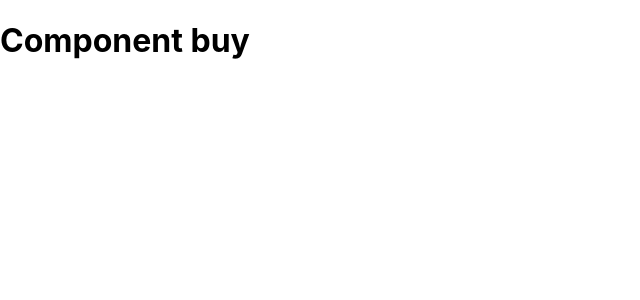
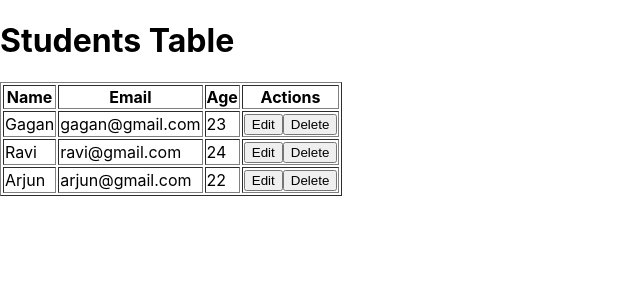
Before and after one commit to gagankumar8294/componentbuy-assignment, a React (Create React App) app: page / in a window 1280 px wide. Shown: the top 300 px of the page, without its empty margins (0-640 px from the left). Built offline with nearby package versions, Linux system fonts and the light colour scheme.

Commit message:
cretaed dummmy data and rendered on the screen

```diff
--- a/src/App.js
+++ b/src/App.js
@@ -1,9 +1,44 @@
+import { useState } from "react";
+
 function App() {
+
+  const [students] = useState([
+    { id: 1, name: "Gagan", email: "gagan@gmail.com", age: 23 },
+    { id: 2, name: "Ravi", email: "ravi@gmail.com", age: 24 },
+    { id: 3, name: "Arjun", email: "arjun@gmail.com", age: 22 }
+  ]);
+
   return (
-    <>
-    <h1>Component buy</h1>
-    </>
-  )
+    <div>
+      <h1>Students Table</h1>
+
+      <table border="1">
+        <thead>
+          <tr>
+            <th>Name</th>
+            <th>Email</th>
+            <th>Age</th>
+            <th>Actions</th>
+          </tr>
+        </thead>
+
+        <tbody>
+          {students.map((student) => (
+            <tr key={student.id}>
+              <td>{student.name}</td>
+              <td>{student.email}</td>
+              <td>{student.age}</td>
+              <td>
+                <button>Edit</button>
+                <button>Delete</button>
+              </td>
+            </tr>
+          ))}
+        </tbody>
+
+      </table>
+    </div>
+  );
 }
 
-export default App
+export default App;
```
